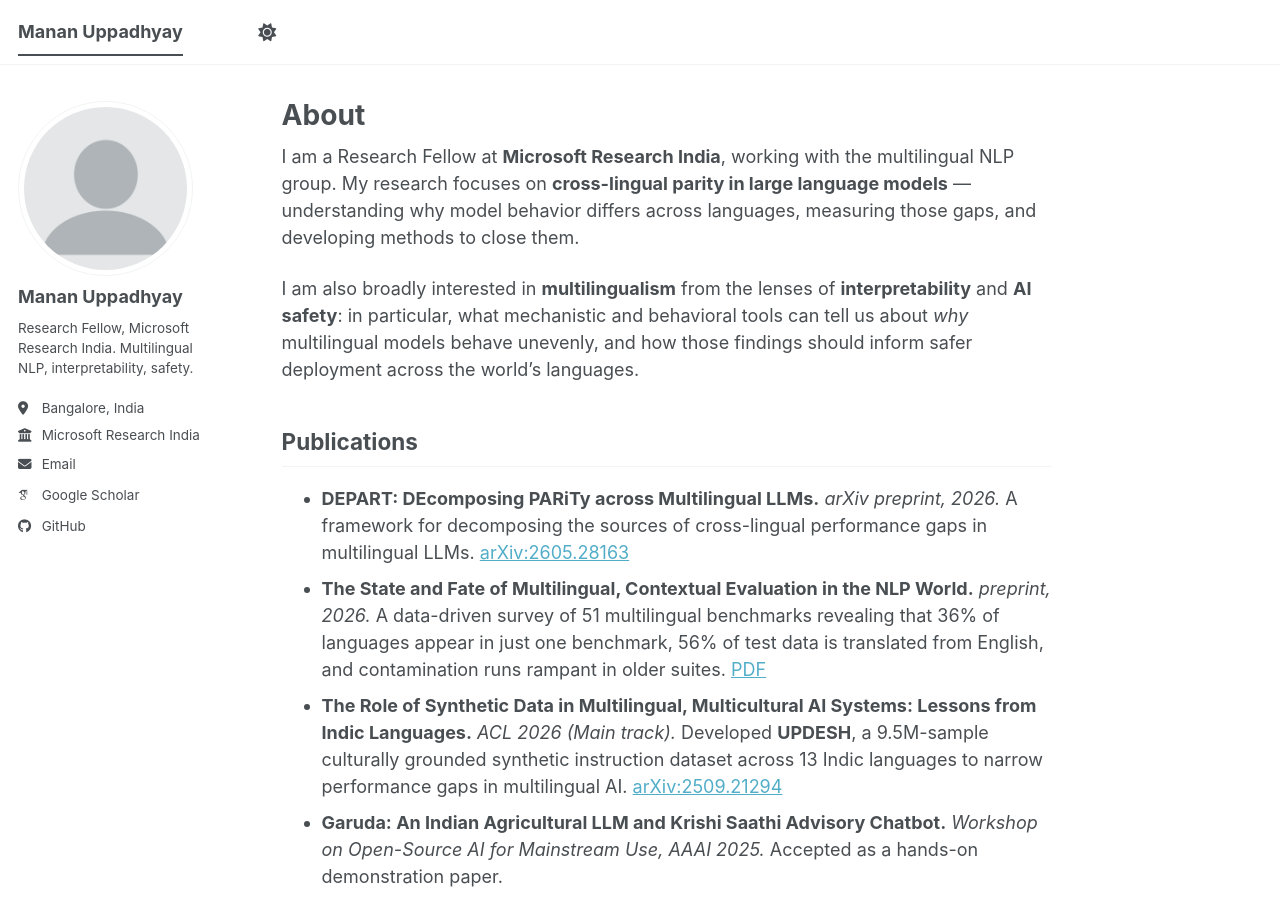
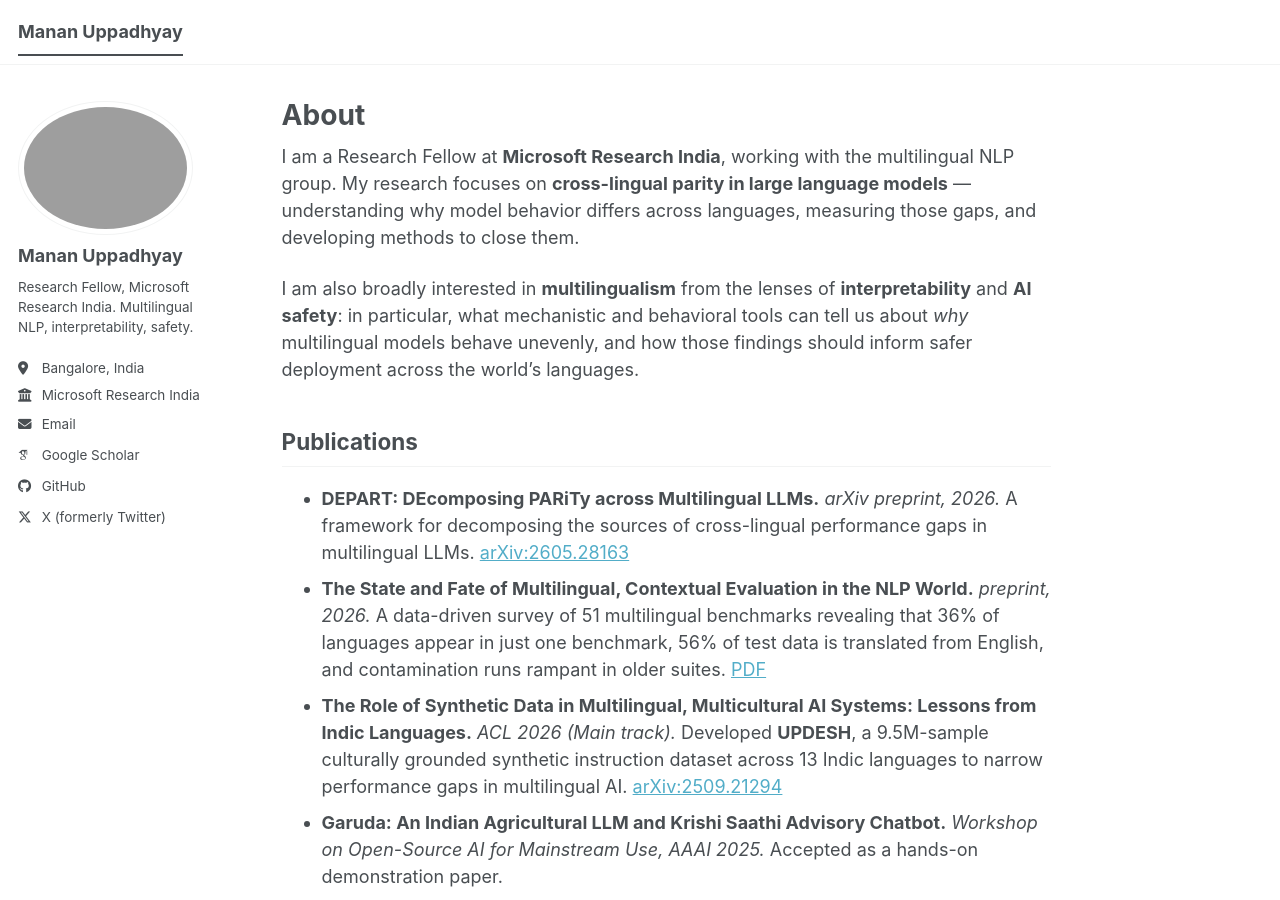
Before and after one commit to mananuppadhyay/mananuppadhyay.github.io, a Jekyll site: the page built from _pages/about.md, in a window 1280 px wide and 900 px high. Built offline with Jekyll 4.4.1, drawn with Linux system fonts in a browser that asks for light colours; some web fonts are replaced; a script bundle is joined from its source files by our own code; library files that are not in the unit come from our copies.

Commit message:
updated about

```diff
--- a/_config.yml
+++ b/_config.yml
@@ -23,7 +23,7 @@
 #               Additional customization can be done by editing /_includes/author-profile.html
 author:
   # Biographic information
-  avatar           : "profile.png"
+  avatar           : "photo_manan.jpg"
   name             : "Manan Uppadhyay"
   pronouns         : # example: "she/her"
   bio              : "Research Fellow, Microsoft Research India. Multilingual NLP, interpretability, safety."
@@ -74,7 +74,7 @@
   steam            : # Username
   telegram         : # URL
   tumblr           : # Username
-  twitter          : # Username for X / Twitter
+  twitter          : "manan_up" # Username for X / Twitter
   vine             : # Username
   weibo            : # Username
   wikipedia        : # Username
--- a/_includes/author-profile.html
+++ b/_includes/author-profile.html
@@ -151,7 +151,7 @@
         <li><a href="https://{{ author.tumblr }}.tumblr.com"><i class="fab fa-fw fa-tumblr icon-pad-right" aria-hidden="true"></i>Tumblr</a></li>
       {% endif %}
       {% if author.twitter %}
-        <li><a href="https://twitter.com/{{ author.twitter }}"><i class="fab fa-fw fa-x-twitter icon-pad-right" aria-hidden="true"></i>X (formerly Twitter)</a></li>
+        <li><a href="https://x.com/{{ author.twitter }}"><i class="fab fa-fw fa-x-twitter icon-pad-right" aria-hidden="true"></i>X (formerly Twitter)</a></li>
       {% endif %}
       {% if author.vine %}
         <li><a href="https://vine.co/u/{{ author.vine }}"><i class="fab fa-fw fa-vine icon-pad-right" aria-hidden="true"></i>Vine</a></li>
--- a/_includes/head.html
+++ b/_includes/head.html
@@ -10,6 +10,9 @@
 
 <script>
   document.documentElement.className = document.documentElement.className.replace(/\bno-js\b/g, '') + ' js ';
+  // Dark mode disabled: force light theme site-wide.
+  try { localStorage.setItem('theme', 'light'); } catch (e) {}
+  document.documentElement.removeAttribute('data-theme');
 </script>
 
 <!-- For all browsers -->
--- a/_includes/masthead.html
+++ b/_includes/masthead.html
@@ -18,9 +18,6 @@
               <a href="{{ domain }}{{ link.url }}">{{ link.title }}</a>
             </li>
           {% endfor %}
-          <li id="theme-toggle" class="masthead__menu-item persist tail">
-            <a role="button" aria-labelledby="theme-icon"><i id="theme-icon" class="fa-solid fa-sun" aria-hidden="true" title="toggle theme"></i></a>
-          </li>
         </ul>
         <ul class="hidden-links hidden"></ul>
       </nav>
```
Also changed, not shown: 1 other file.
